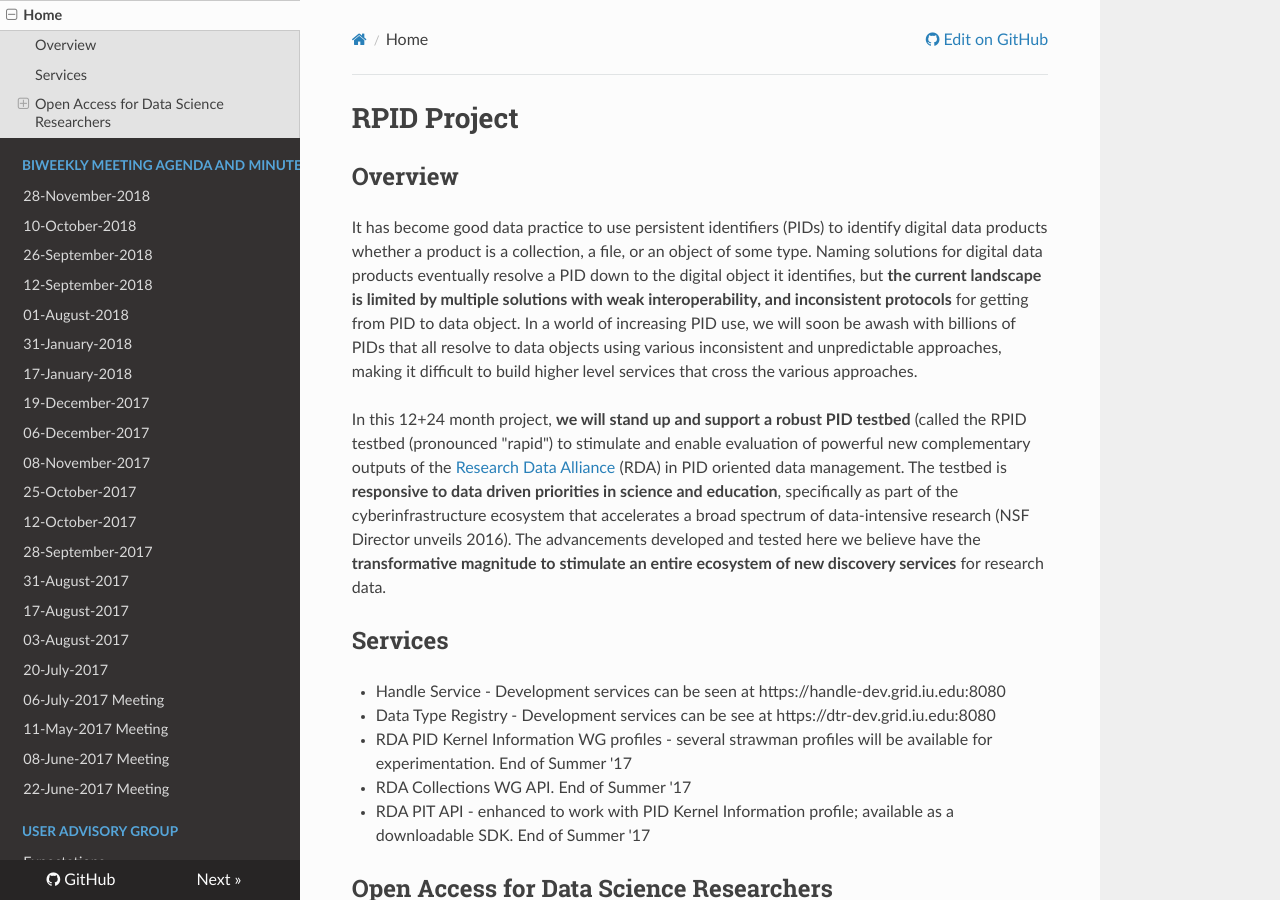
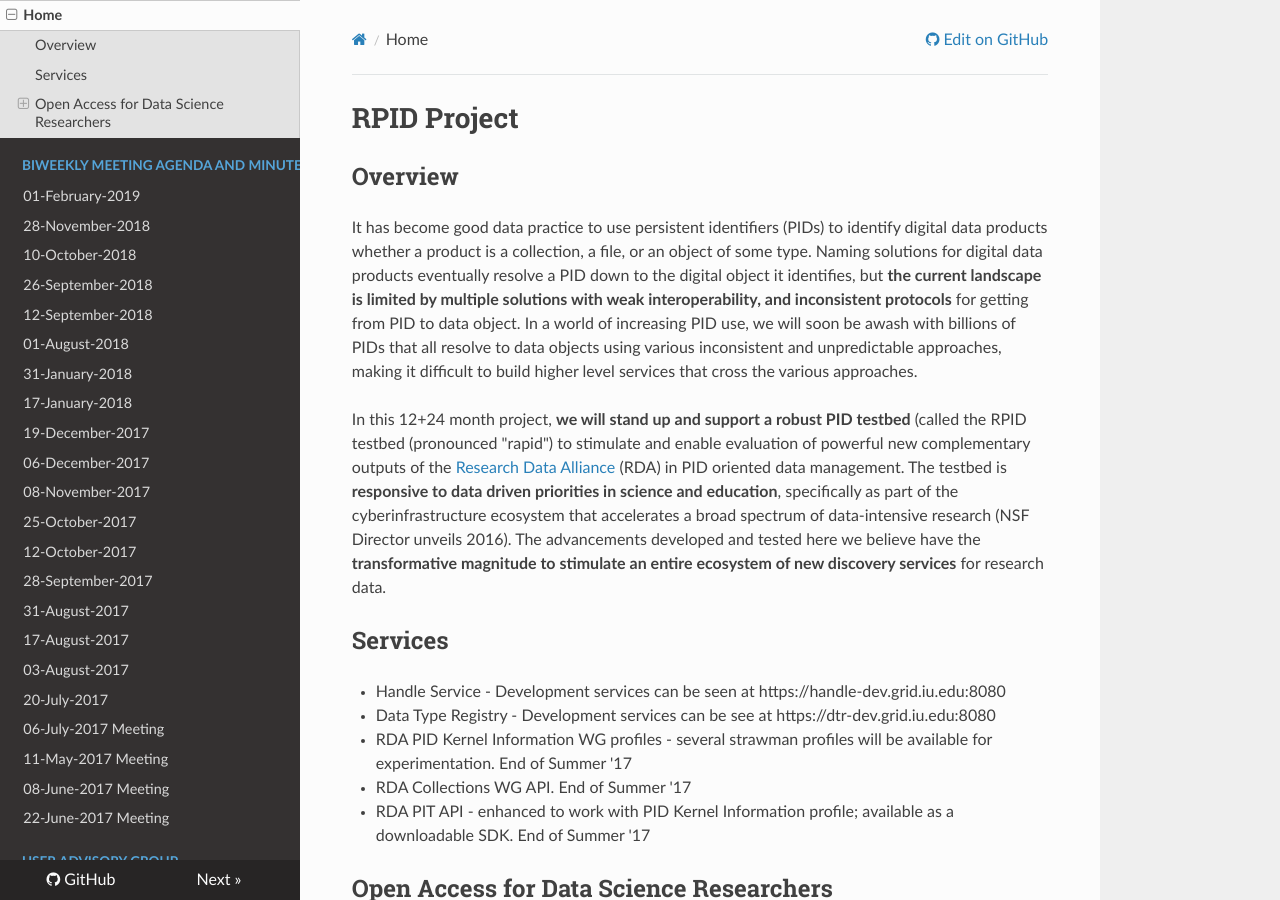
Before and after one commit to rpidproject/rpid, an MkDocs documentation site: the page built from docs/index.md, in a window 1280 px wide and 900 px high. Built offline with MkDocs 1.6.1, drawn with Linux system fonts in a browser that asks for light colours; nearby versions of some CDN libraries; old or Windows-style settings are respelled for this version of MkDocs.

Commit message:
Update mkdocs.yml

```diff
--- a/mkdocs.yml
+++ b/mkdocs.yml
@@ -9,6 +9,7 @@
 pages:
 - Home: 'index.md'
 - BiWeekly Meeting Agenda and Minutes:
+  - '01-February-2019': '01-February-2019.md'
   - '28-November-2018': '28-November-2018.md'
   - '10-October-2018': '10-October-2018.md'
   - '26-September-2018': '26-September-2018.md'
```
